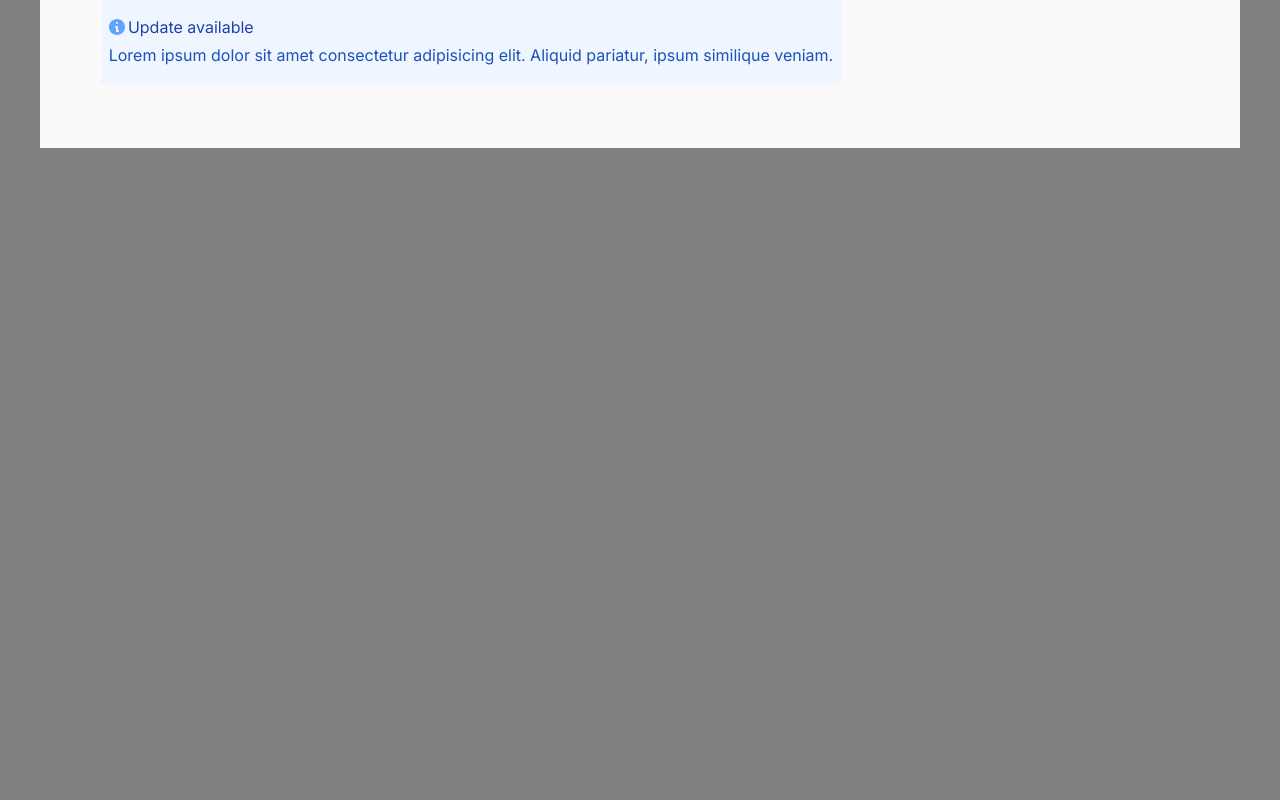
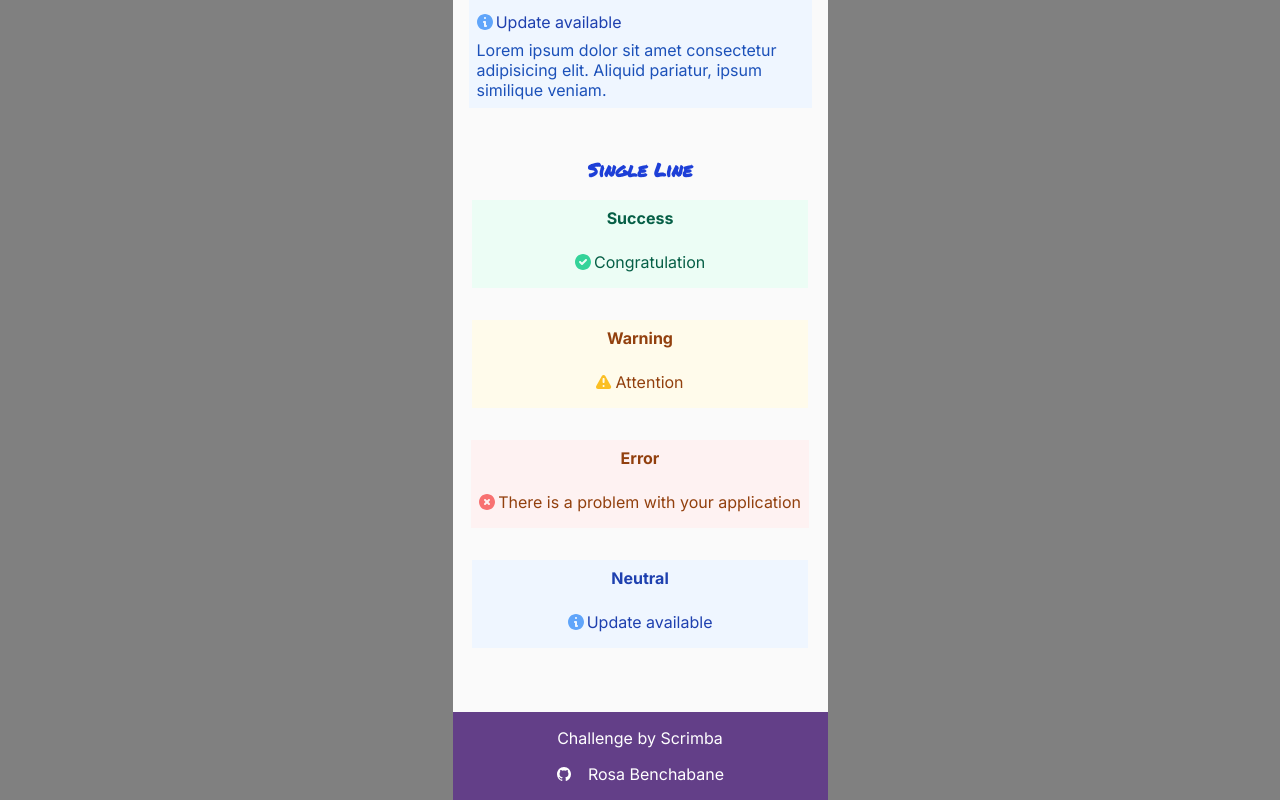
Before and after one commit to RosaBen/react-components-scrimba, a React (Vite) app: page /banners in a window 1280 px wide. Shown: the part 828-1628 px from the top of the page. Before the commit the page ends 976 px from the top, so only its background shows below. Built offline with nearby package versions, Linux system fonts and the light colour scheme.

Commit message:
added footer

```diff
--- a/src/App.jsx
+++ b/src/App.jsx
@@ -4,6 +4,7 @@ import { createContext } from "react";
 
 // components
 import Header from "./components/Header";
+import Footer from "./components/Footer";
 
 // pages
 import Home from "./pages/Home";
@@ -25,8 +26,8 @@ import "./assets/styles/responsive.css";
 
 // scripts
 import useToggle from "./assets/hooks/useToggle";
-
-// images
+import { pages } from "./assets/scripts/data";
+import { randomIndex } from "./assets/scripts/utils";
 
 const ToggleContext = createContext();
 
@@ -47,6 +48,7 @@ function App() {
             <Route path="/toasts" element={<Toasts />} />
           </Routes>
         </div>
+        <Footer />
       </ToggleContext.Provider>
     </BrowserRouter>
   );
--- a/src/assets/scripts/utils.js
+++ b/src/assets/scripts/utils.js
@@ -1,5 +1,9 @@
-export default function capitalizeLetter (word) {
+export function capitalizeLetter (word) {
   const firstLetter = word.charAt(0).toUpperCase();
   return `${firstLetter}${word.slice(1)}`;
 
 }
+
+export function randomIndex (arr) {
+  return Math.floor(Math.random() * arr.length);
+}
--- a/src/assets/styles/main.css
+++ b/src/assets/styles/main.css
@@ -2,7 +2,6 @@
   width: 100%;
   max-width: 375px;
   margin: 0 auto;
-  background: #fafafa;
 }
 
 main.badges,
@@ -15,6 +14,7 @@ main.tooltips {
   place-items: center;
   padding: 1rem 1rem 2rem;
   grid-template-columns: 1fr;
+  background: #fafafa;
 }
 
 nav .desktop-nav {
@@ -127,3 +127,26 @@ header .modal-links a:hover,
 header .modal button:hover {
   opacity: 0.5;
 }
+
+footer {
+  display: flex;
+  flex-direction: column;
+  align-items: center;
+  background: #633f88;
+  padding: 1rem;
+  gap: 1rem;
+}
+
+footer a {
+  color: white;
+}
+
+footer a:nth-child(2) {
+  display: flex;
+  align-items: center;
+  gap: 1rem;
+}
+
+footer a:hover {
+  opacity: 0.7;
+}
--- a/src/assets/styles/tooltip.css
+++ b/src/assets/styles/tooltip.css
@@ -5,6 +5,10 @@
   place-items: center;
   gap: 1rem;
   margin-bottom: 2rem;
+}
+
+.tooltips h2 {
+  margin-bottom: 1rem;
 }
 
 .tooltips .dark h3 {
--- a/src/components/BadgeBtns.jsx
+++ b/src/components/BadgeBtns.jsx
@@ -1,5 +1,5 @@
 import { colorBadges } from "../assets/scripts/data";
-import capitalizeLetter from "../assets/scripts/utils";
+import { capitalizeLetter } from "../assets/scripts/utils";
 export default function BadgeBtns() {
   return colorBadges.map((item) => {
     const style = {
--- a/src/components/BannersComp.jsx
+++ b/src/components/BannersComp.jsx
@@ -1,6 +1,6 @@
 import { useLocation } from "react-router-dom";
 import { colorBannersToasts } from "../assets/scripts/data";
-import capitalizeLetter from "../assets/scripts/utils";
+import { capitalizeLetter } from "../assets/scripts/utils";
 import clsx from "clsx";
 
 export default function BannersComp() {
--- /dev/null
+++ b/src/components/Footer.jsx
@@ -0,0 +1,22 @@
+import { IoLogoGithub } from "react-icons/io";
+export default function Footer() {
+  return (
+    <footer className="container">
+      <a
+        href="https://www.figma.com/design/8z3MzQUTw2STq71aHbjYaF/Component-Library?node-id=406-439&t=bLq6jdyaGZ2CJS7t-0"
+        target="_blank"
+        rel="noopener noreferrer"
+      >
+        Challenge by Scrimba
+      </a>
+      <a
+        href="https://github.com/RosaBen/react-components-scrimba"
+        target="_blank"
+        rel="noopener noreferrer"
+      >
+        <IoLogoGithub />
+        Rosa Benchabane
+      </a>
+    </footer>
+  );
+}
```
Also changed, not shown: src/assets/styles/responsive.css (+4 -4 lines).
